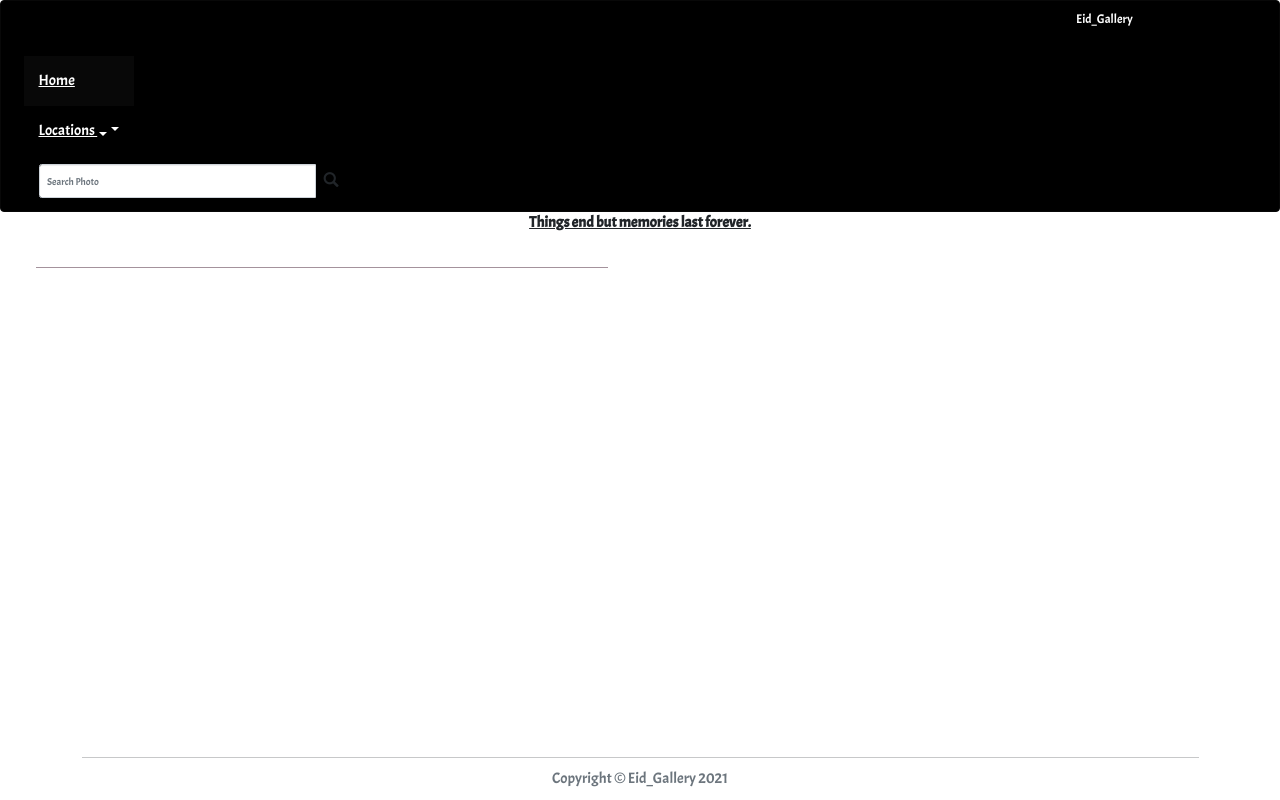
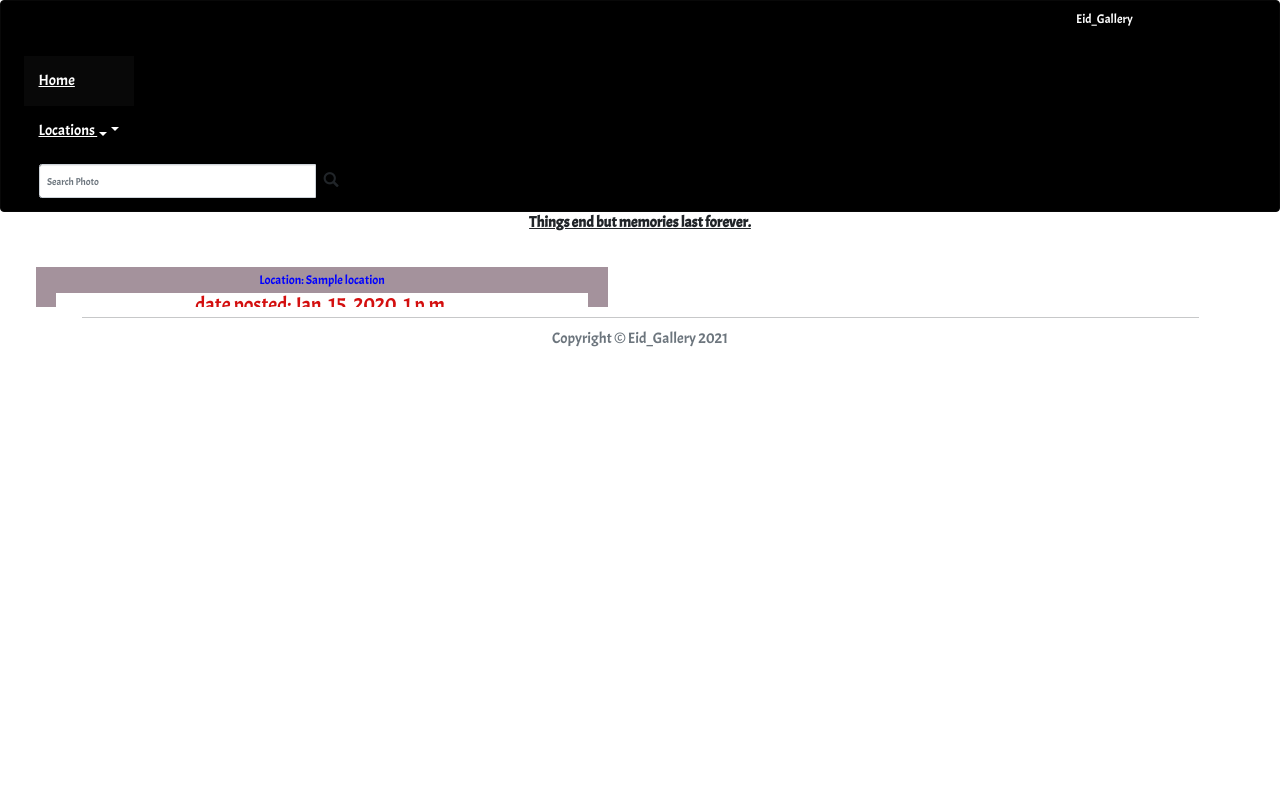
Before and after one commit to EidAbdullahi/gallery-application, a Django app: page / in a window 1280 px wide. Run offline with Django 3.2, Linux system fonts and the light colour scheme; tables that the repository leaves empty hold one stand-in row (values such as "Sample post"); some libraries are stand-ins or nearby versions.

Commit message:
commit changes

```diff
--- a/static/css/styles.css
+++ b/static/css/styles.css
@@ -31,7 +31,7 @@
 
    footer {
     position: absolute;
-    bottom: 0;
+    bottom: 20;
     width: 100%;
    }
 
@@ -43,7 +43,7 @@
 
   .single_portfolio_text{
     display:inline-block;
-    padding:0;
+    padding:20px;
     position:relative;
     overflow:hidden;
 
--- /dev/null
+++ b/virtual/pyvenv.cfg
@@ -0,0 +1,3 @@
+home = /usr/bin
+include-system-site-packages = false
+version = 3.8.5
```
Also changed, not shown: 7 other files.
